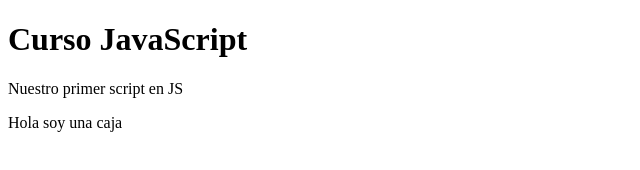
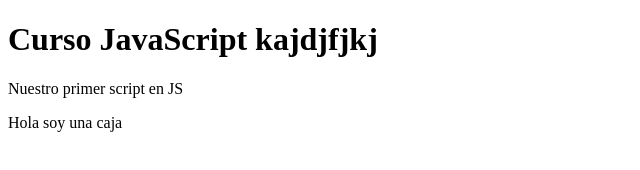
Before and after one commit to Hannael-mich/Web, a plain HTML site: page index.html in a window 1280 px wide. Shown: the whole page, without its empty margins (0-640 px from the left). Drawn offline with Linux system fonts and the light colour scheme.

Commit message:
Se agregaron letras

```diff
--- a/index.html
+++ b/index.html
@@ -8,7 +8,7 @@
 
 </head>
 <body>
-    <h1>Curso JavaScript </h1>
+    <h1>Curso JavaScript kajdjfjkj </h1>
     <p>Nuestro primer script en JS</p>
     <div id="micaja">Hola soy una caja</div>
     <script type="text/JavaScript" src="dom.js"></script>
```
